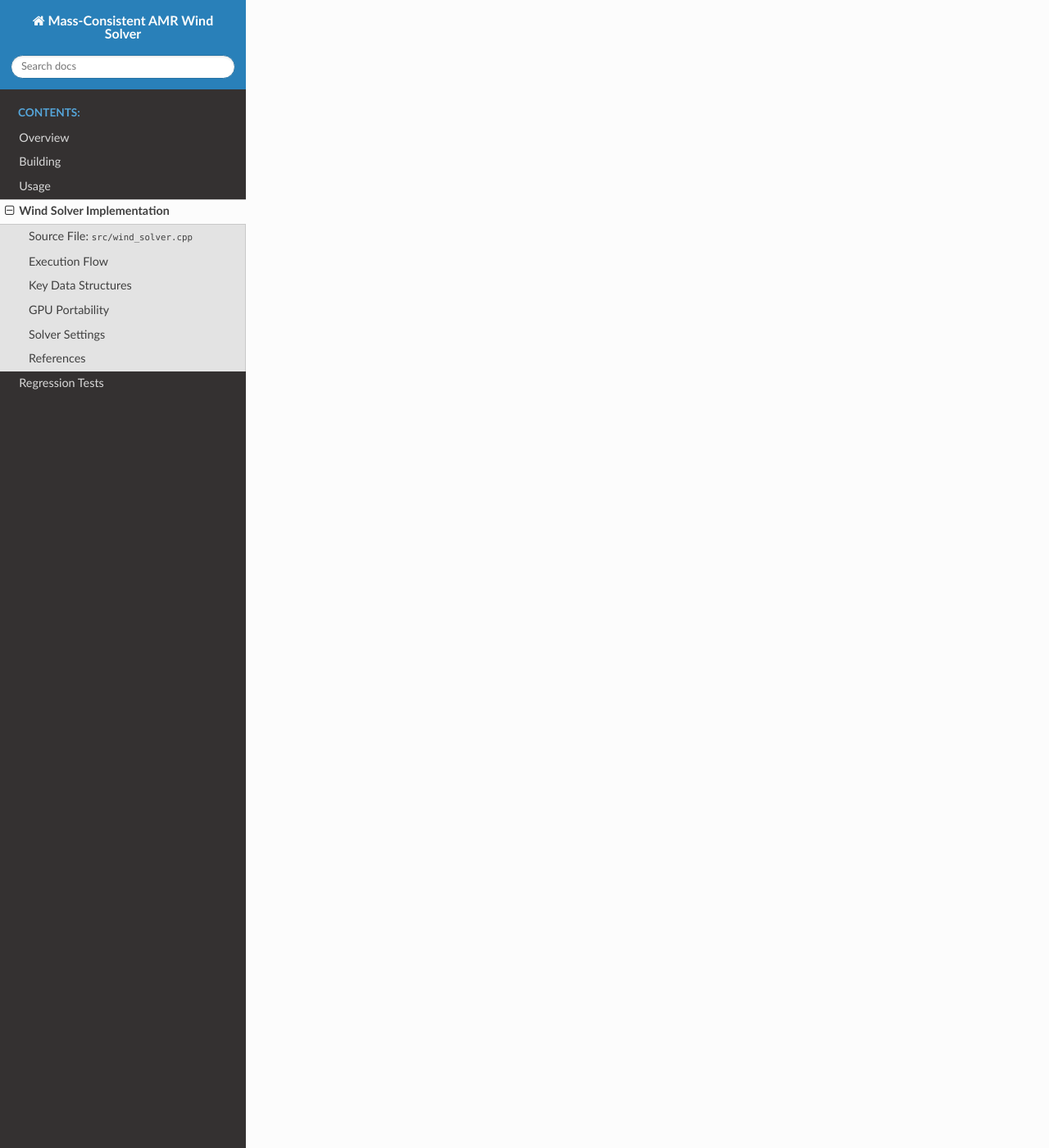
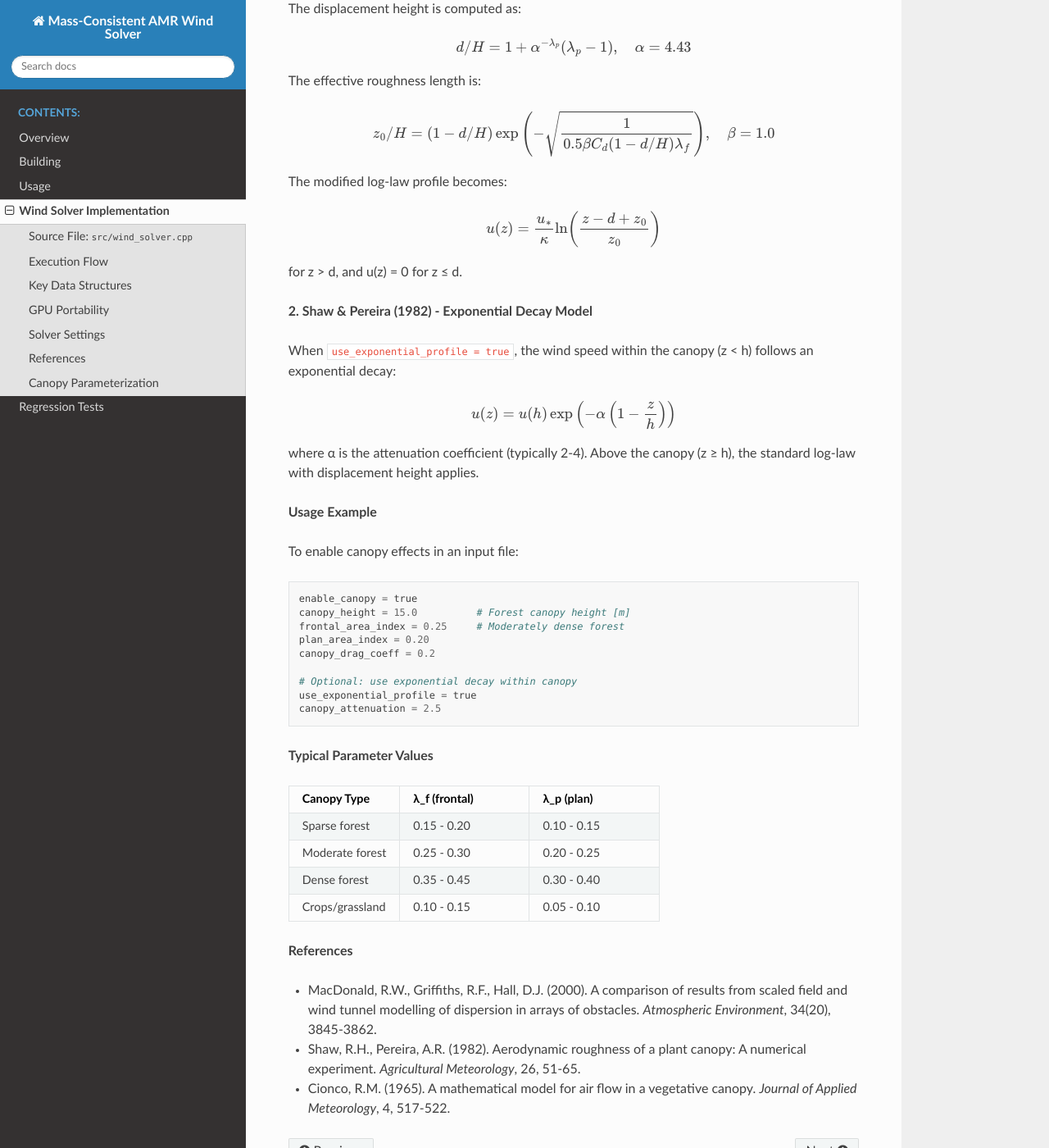
Before and after one commit to hgopalan/massconsistent_amr, a Sphinx documentation site: the page built from docs/wind_solver.rst, in a window 1280 px wide and 1400 px high, scrolled down 3715 px. Shown: the whole window at 82% size. Built offline with Sphinx 7.4.7 and the Read the Docs theme 3.1.0, drawn with Linux system fonts in a browser that asks for light colours; some of the changed text lies outside the part shown.

Commit message:
Add canopy model regression tests and documentation

```diff
--- a/docs/wind_solver.rst
+++ b/docs/wind_solver.rst
@@ -177,3 +177,96 @@ References
   *Boundary-Layer Meteorology*, 38, 213–226.
 * AMReX MLMG documentation:
   https://amrex-codes.github.io/amrex/docs_html/LinearSolvers.html
+
+Canopy Parameterization
+-----------------------
+
+The solver includes vegetation canopy models that modify the wind profile
+within and above canopies. Two models are implemented:
+
+**1. MacDonald et al. (2000) - Displacement Height Model**
+
+This empirical model computes an effective displacement height ``d`` and
+roughness length ``z0_eff`` based on canopy morphology parameters:
+
+* Frontal area index λ_f = frontal area / ground area
+* Plan area index λ_p = plan area / ground area
+* Drag coefficient C_d (typically 0.2-0.3)
+
+The displacement height is computed as:
+
+.. math::
+
+   d/H = 1 + \alpha^{-\lambda_p}(\lambda_p - 1), \quad \alpha = 4.43
+
+The effective roughness length is:
+
+.. math::
+
+   z_0/H = (1 - d/H) \exp\left(-\sqrt{\frac{1}{0.5 \beta C_d (1-d/H) \lambda_f}}\right), \quad \beta = 1.0
+
+The modified log-law profile becomes:
+
+.. math::
+
+   u(z) = \frac{u_*}{\kappa}\ln\!\left(\frac{z - d + z_0}{z_0}\right)
+
+for z > d, and u(z) = 0 for z ≤ d.
+
+**2. Shaw & Pereira (1982) - Exponential Decay Model**
+
+When ``use_exponential_profile = true``, the wind speed within the canopy
+(z < h) follows an exponential decay:
+
+.. math::
+
+   u(z) = u(h) \exp\left(-\alpha\left(1 - \frac{z}{h}\right)\right)
+
+where α is the attenuation coefficient (typically 2-4). Above the canopy
+(z ≥ h), the standard log-law with displacement height applies.
+
+**Usage Example**
+
+To enable canopy effects in an input file::
+
+    enable_canopy = true
+    canopy_height = 15.0          # Forest canopy height [m]
+    frontal_area_index = 0.25     # Moderately dense forest
+    plan_area_index = 0.20
+    canopy_drag_coeff = 0.2
+
+    # Optional: use exponential decay within canopy
+    use_exponential_profile = true
+    canopy_attenuation = 2.5
+
+**Typical Parameter Values**
+
+.. list-table::
+   :header-rows: 1
+   :widths: 30 35 35
+
+   * - Canopy Type
+     - λ_f (frontal)
+     - λ_p (plan)
+   * - Sparse forest
+     - 0.15 - 0.20
+     - 0.10 - 0.15
+   * - Moderate forest
+     - 0.25 - 0.30
+     - 0.20 - 0.25
+   * - Dense forest
+     - 0.35 - 0.45
+     - 0.30 - 0.40
+   * - Crops/grassland
+     - 0.10 - 0.15
+     - 0.05 - 0.10
+
+**References**
+
+* MacDonald, R.W., Griffiths, R.F., Hall, D.J. (2000). A comparison of
+  results from scaled field and wind tunnel modelling of dispersion in arrays
+  of obstacles. *Atmospheric Environment*, 34(20), 3845-3862.
+* Shaw, R.H., Pereira, A.R. (1982). Aerodynamic roughness of a plant canopy:
+  A numerical experiment. *Agricultural Meteorology*, 26, 51-65.
+* Cionco, R.M. (1965). A mathematical model for air flow in a vegetative
+  canopy. *Journal of Applied Meteorology*, 4, 517-522.
```
Also changed, not shown: docs/usage.rst (+24 -0 lines), 4 other files.
